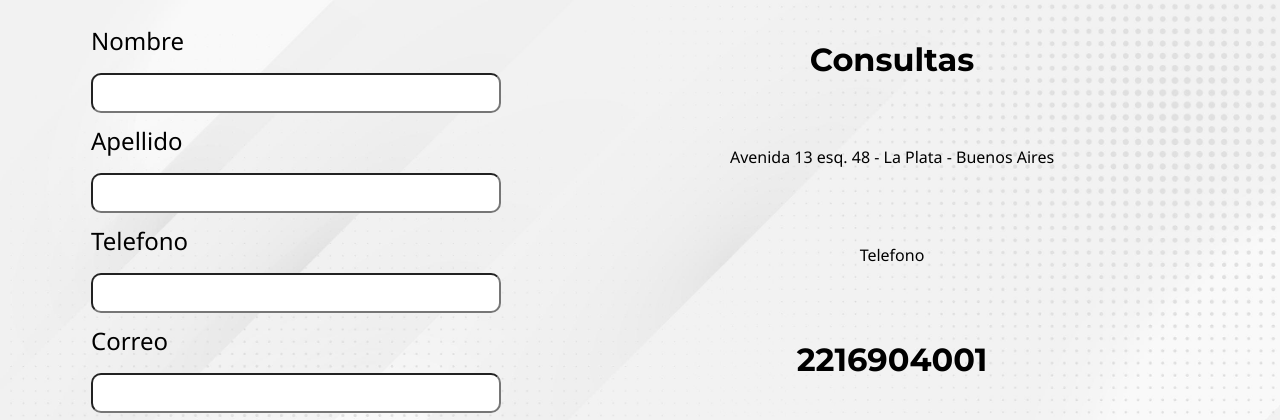
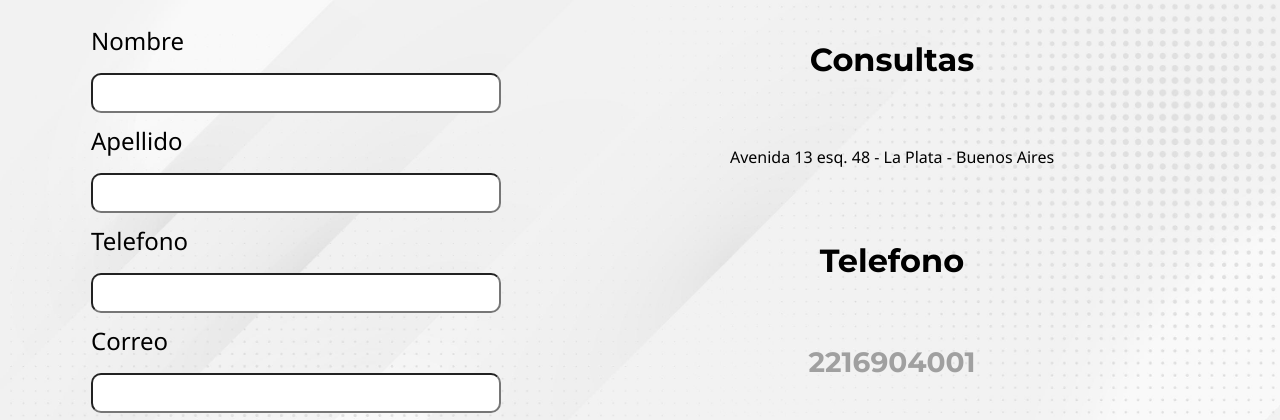
Before and after one commit to nikkolp/PF-Ranua, a plain HTML site: page pages/contacto.html in a window 1280 px wide. Shown: the part 177-597 px from the top of the page. Drawn offline with nearby package versions, Linux system fonts and the light colour scheme.

Commit message:
update contacto texto

```diff
--- a/pages/contacto.html
+++ b/pages/contacto.html
@@ -93,8 +93,8 @@
                 <div class="contenedorDatos">
                     <h2>Consultas</h2>
                     <p>Avenida 13 esq. 48 - La Plata - Buenos Aires</p>
-                    <p>Telefono</p>
-                    <h2>2216904001</h2>
+                    <h2>Telefono</h2>
+                    <h3>2216904001</h3>
 
 
 
```
